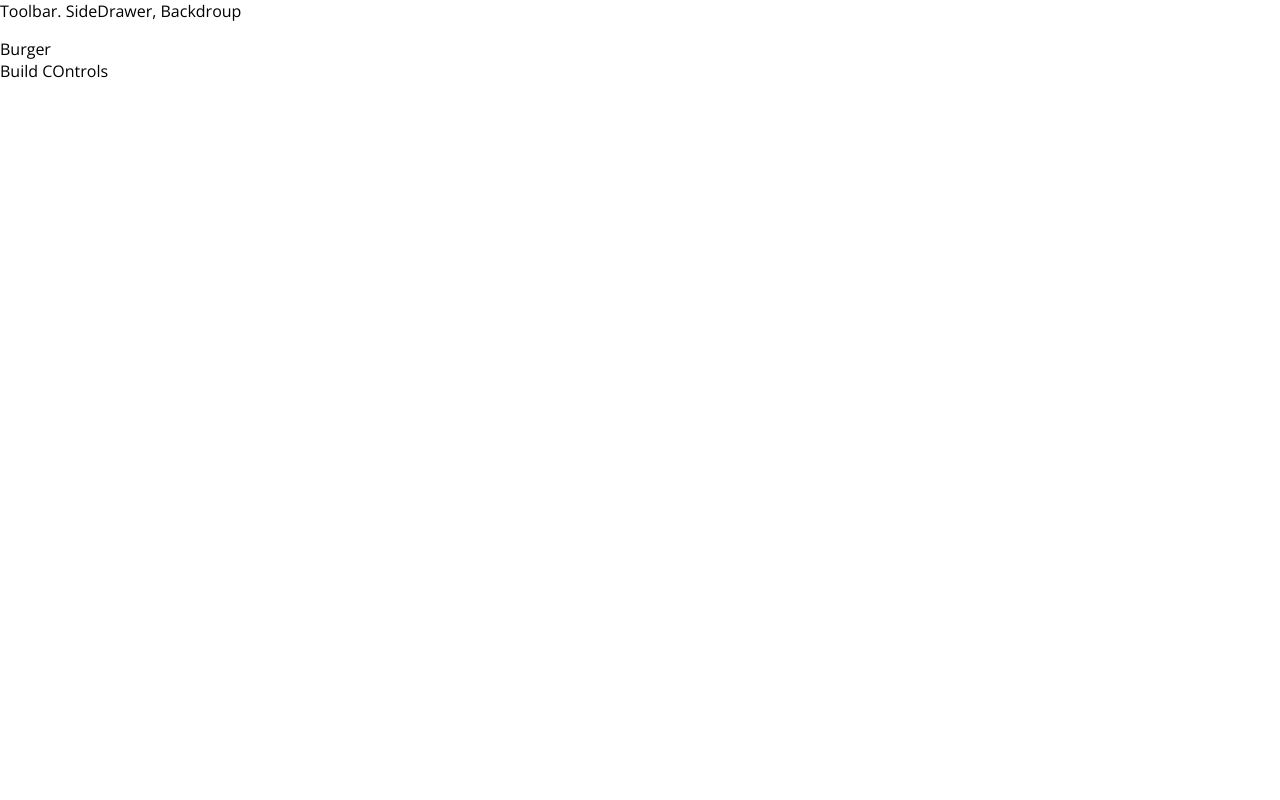
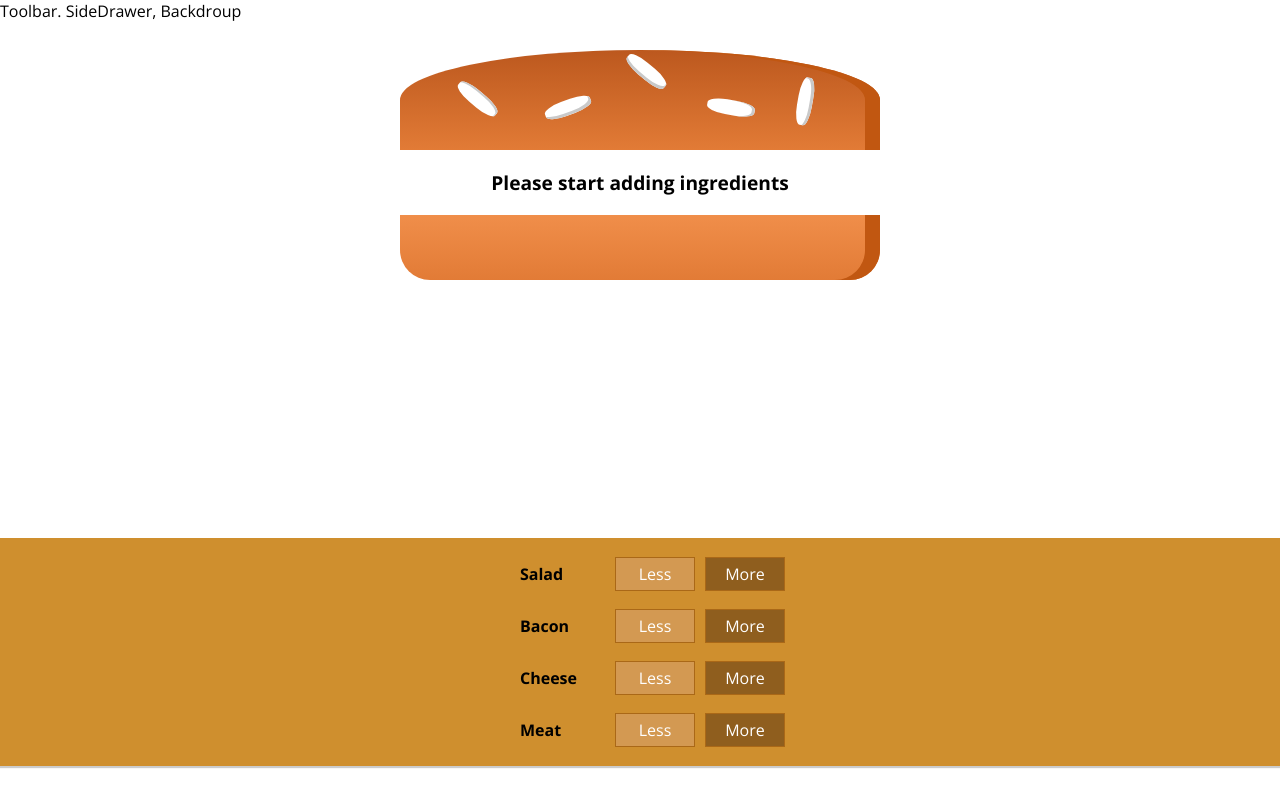
Before and after one commit to CSAtkinson/BurgerApp, a React (Create React App) app: page / in a window 1280 px wide. Built offline with nearby package versions, Linux system fonts and the light colour scheme.

Commit message:
"More" button functionality working

```diff
--- a/package.json
+++ b/package.json
@@ -6,6 +6,7 @@
     "@testing-library/jest-dom": "^5.11.9",
     "@testing-library/react": "^11.2.3",
     "@testing-library/user-event": "^12.6.2",
+    "prop-types": "^15.7.2",
     "react": "^17.0.1",
     "react-dom": "^17.0.1",
     "react-scripts": "4.0.1",
--- /dev/null
+++ b/src/Components/Burger/BuildControls/BuildControl/BuildControl.js
@@ -0,0 +1,13 @@
+import React from 'react'
+
+import classes from "./BuildControl.module.css"
+
+const buildControl =(props) => (
+    <div className={classes.BuildControl}>
+        <div className={classes.Label}>{props.label}</div>
+        <button className={classes.Less}>Less</button>
+        <button className={classes.More} onClick={props.added}>More</button>
+    </div>
+);
+
+export default buildControl;
--- /dev/null
+++ b/src/Components/Burger/BuildControls/BuildControl/BuildControl.module.css
@@ -0,0 +1,56 @@
+.BuildControl {
+    display: flex;
+    justify-content: space-between;
+    align-items: center;
+    margin: 5px 0;
+}
+
+.BuildControl button {
+    display: block;
+    font: inherit;
+    padding: 5px;
+    margin: 0 5px;
+    width: 80px;
+    border: 1px solid #AA6817;
+    cursor: pointer;
+    outline: none;
+}
+
+.BuildControl button:disabled {
+    background-color: #AC9980;
+    border: 1px solid #7E7365;
+    color: #ccc;
+    cursor: default;
+}
+
+.BuildControl button:hover:disabled {
+    background-color: #AC9980;
+    color: #ccc;
+    cursor: not-allowed;
+}
+
+.Label {
+    padding: 10px;
+    font-weight: bold;
+    width: 80px;
+}
+
+.BuildControl .Less {
+    background-color: #D39952;
+    color: white;
+}
+
+.BuildControl .More {
+    background-color: #8F5E1E;
+    color: white;
+}
+
+.BuildControl .Less:hover, .BuildControl .Less:active {
+    background-color: #DAA972;
+    color: white;
+}
+
+.BuildControl .More:hover,.BuildControl .More:active {
+    background-color: #99703F;
+    color: white;
+}
--- /dev/null
+++ b/src/Components/Burger/BuildControls/BuildControls.js
@@ -0,0 +1,24 @@
+import React from 'react'
+
+import classes from './BuildControls.module.css'
+import BuildControl from './BuildControl/BuildControl'
+
+const controls = [
+    {label: 'Salad', type: 'salad'},
+    {label: 'Bacon', type: 'bacon'},
+    {label: 'Cheese', type: 'cheese'},
+    {label: 'Meat', type: 'meat'}
+];
+
+const buildControls = (props) => (
+    <div className = {classes.BuildControls}>
+        {controls.map(ctrl => (
+            <BuildControl
+                key={ctrl.label}
+                label={ctrl.label}
+                added={() => props.ingredientAdded(ctrl.type)} />
+        ))}
+    </div>
+);
+
+export default buildControls;
--- /dev/null
+++ b/src/Components/Burger/BuildControls/BuildControls.module.css
@@ -0,0 +1,10 @@
+.BuildControls{
+    width: 100%;
+    background-color: #CF8F2E;
+    display: flex;
+    flex-flow: column;
+    align-items: center;
+    box-shadow: 0 2px 1px #ccc;
+    margin: auto;
+    padding: 10px;
+}
--- a/src/Components/Burger/Burger.js
+++ b/src/Components/Burger/Burger.js
@@ -0,0 +1,28 @@
+import React from 'react'
+
+import classes from './Burger.module.css'
+import BurgerIngredient from './BurgerIngredients/BurgerIngredients'
+
+const burger = (props) => {
+    let transformedIngredients = Object.keys(props.ingredients)
+        .map(igKey => {
+            return [...Array(props.ingredients[igKey])].map((_, i) => {
+                return <BurgerIngredient key={igKey + i} type={igKey} />
+            });
+        }).reduce((arr, el) => {
+            return arr.concat(el)
+        }, []);
+
+    if (transformedIngredients.length === 0) {
+        transformedIngredients = <p>Please start adding ingredients</p>
+    }
+    return(
+        <div className={classes.Burger}>
+            <BurgerIngredient type="bread-top" />
+            {transformedIngredients}
+            <BurgerIngredient type="bread-bottom" />
+        </div>
+    );
+}
+
+export default burger
--- /dev/null
+++ b/src/Components/Burger/Burger.module.css
@@ -0,0 +1,29 @@
+.Burger {
+    width: 100%;
+    margin:auto;
+    height: 250px;
+    overflow: auto;
+    text-align: center;
+    font-weight: bold;
+    font-size: 1.2rem;
+}
+
+@media (min-width: 500px) and (min-height: 400px){
+    .Burger{
+        width: 350px;
+        height: 300px;
+    }
+}
+
+@media (min-width: 500px) and (min-height: 401px){
+    .Burger{
+        width: 450px;
+        height: 400px;
+    }
+}
+@media (min-width: 1000px) and (min-height: 700px){
+    .Burger{
+        width: 600px;
+        height: 500px;
+    }
+}
--- a/src/Components/Burger/BurgerIngredients/BurgerIngredients.js
+++ b/src/Components/Burger/BurgerIngredients/BurgerIngredients.js
@@ -0,0 +1,45 @@
+import React, {Component} from 'react'
+import propTypes from 'prop-types'
+
+import classes from './BurgerIngredients.module.css'
+
+class BurgerIngredient extends Component {
+    render() {
+        let ingredient = null;
+
+        switch(this.props.type){
+            case ('bread-bottom'):
+                ingredient = <div className={classes.BreadBottom}></div>;
+                break;
+            case('bread-top'):
+                ingredient = (
+                    <div className={classes.BreadTop}>
+                        <div className={classes.Seeds1}></div>
+                        <div className={classes.Seeds2}></div>
+                    </div>
+                );
+                break;
+            case('meat'):
+                ingredient= <div className={classes.Meat}></div>
+                break;
+            case ('cheese'):
+                ingredient = <div className={classes.Cheese}></div>;
+                break;
+            case ('salad'):
+                ingredient = <div className={classes.Salad}></div>;
+                break;
+            case ('bacon'):
+                ingredient = <div className={classes.Bacon}></div>;
+                break;
+            default:
+                ingredient = null;
+        }
+        return ingredient;
+    }
+}
+
+BurgerIngredient.propTypes = {
+    type:propTypes.string.isRequired
+}
+
+export default BurgerIngredient;
--- a/src/Containers/BurgerBuilder/BurgerBuilder.js
+++ b/src/Containers/BurgerBuilder/BurgerBuilder.js
@@ -1,13 +1,53 @@
 import React, {Component} from 'react'
 
 import Auxillary from '../../hoc/Auxillary'
+import Burger from '../../Components/Burger/Burger'
+import BuildControls from '../../Components/Burger/BuildControls/BuildControls'
+
+const INGREDIENT_PRICE = {
+    salad: .5,
+    cheese: .4,
+    meat: 1.3,
+    bacon: .7
+}
 
 class BurgerBuilder extends Component {
+
+
+    state = {
+        ingredients: {
+            salad: 0,
+            bacon: 0,
+            cheese: 0,
+            meat: 0
+        },
+        totalPrice: 4
+    }
+
+    addIngredientHandler = (type) => {
+        const oldCount = this.state.ingredients[type]
+        const updatedCount = oldCount + 1;
+        const updatedIngredients = {
+            ...this.state.ingredients
+        }
+        updatedIngredients[type] = updatedCount;
+        const priceAddition = INGREDIENT_PRICE[type];
+        const oldprice = this.state.totalPrice;
+        const newPrice = oldprice + priceAddition;
+        this.setState({totalPrice: newPrice, ingredients: updatedIngredients})
+    }
+
+    removeIngredientHandler = (type) => {
+
+    }
+
+
     render(){
         return(
             <Auxillary>
-                <div>Burger</div>
-                <div>Build COntrols</div>
+                <Burger ingredients={this.state.ingredients}/>
+                <BuildControls
+                ingredientAdded = {this.addIngredientHandler}/>
             </Auxillary>
         );
     }
```
Also changed, not shown: 2 other files (tests, documents, lock files or other folders).
